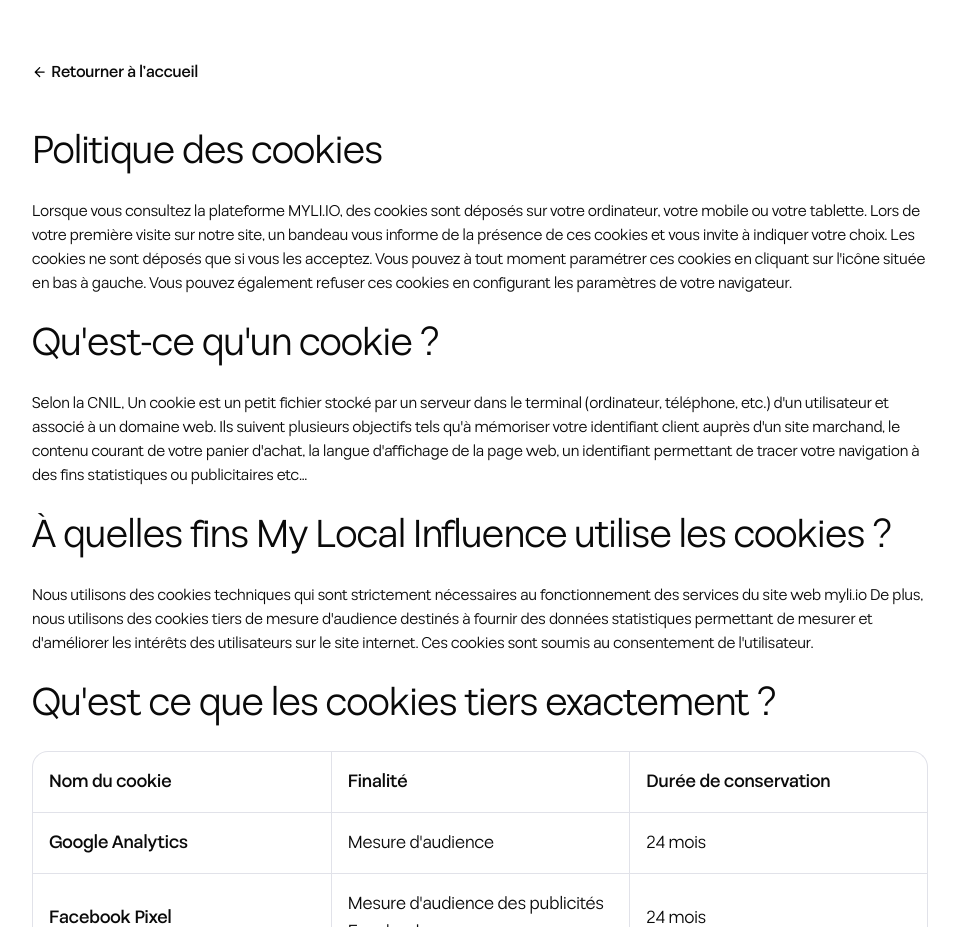
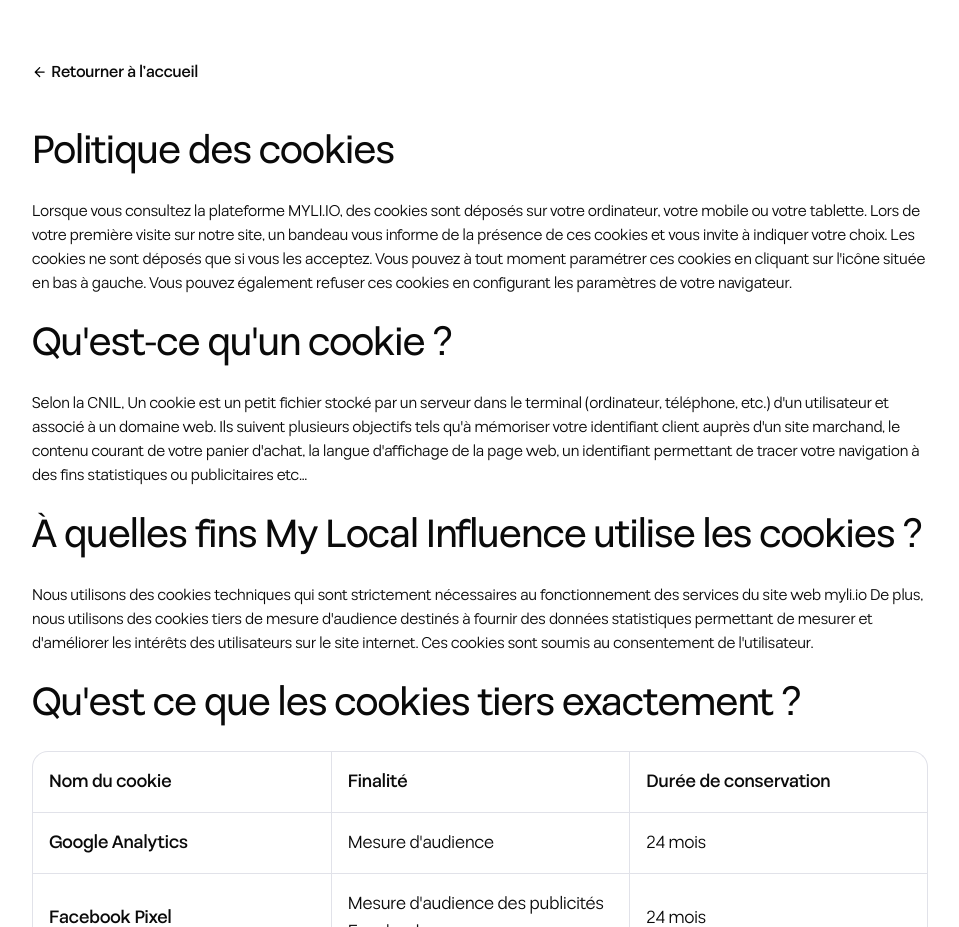
Before and after one commit to floriannicolas/myli-landing-page, a Next.js app: page /politique-cookies in a window 1280 px wide. Shown: the part 420-1347 px from the top of the page, without its empty margins (160-1119 px from the left). Built offline with nearby package versions, Linux system fonts and the light colour scheme.

Commit message:
updating h2 styles

```diff
--- a/src/app/politique-cookies/page.tsx
+++ b/src/app/politique-cookies/page.tsx
@@ -28,7 +28,7 @@ export default function Page() {
             <span className="font-semibold">Retourner à l’accueil</span>
           </Link>
           <div className="mt-4 lg:mt-10">
-            <h2 className="text-[2rem] leading-[2.5rem] lg:text-[2.5rem] lg:leading-[3rem] tracking-[-.01em]">
+            <h2 className="font-medium text-[1.75rem] leading-[2.25rem] lg:text-[2.5rem] lg:leading-[3rem] tracking-[-.01em]">
               Politique des cookies
             </h2>
             <p className="mt-4 lg:mt-6">
@@ -41,7 +41,7 @@ export default function Page() {
               l&apos;icône située en bas à gauche. Vous pouvez également refuser
               ces cookies en configurant les paramètres de votre navigateur.
             </p>
-            <h2 className="mt-6 text-[2rem] leading-[2.5rem] lg:text-[2.5rem] lg:leading-[3rem] tracking-[-.01em]">
+            <h2 className="mt-6 font-medium text-[1.75rem] leading-[2.25rem] lg:text-[2.5rem] lg:leading-[3rem] tracking-[-.01em]">
               Qu&apos;est-ce qu&apos;un cookie ?
             </h2>
             <p className="mt-4 lg:mt-6">
@@ -54,7 +54,7 @@ export default function Page() {
               identifiant permettant de tracer votre navigation à des fins
               statistiques ou publicitaires etc…
             </p>
-            <h2 className="mt-6 text-[2rem] leading-[2.5rem] lg:text-[2.5rem] lg:leading-[3rem] tracking-[-.01em]">
+            <h2 className="mt-6 font-medium text-[1.75rem] leading-[2.25rem] lg:text-[2.5rem] lg:leading-[3rem] tracking-[-.01em]">
               À quelles fins My Local Influence utilise les cookies ?
             </h2>
             <p className="mt-4 lg:mt-6">
@@ -66,7 +66,7 @@ export default function Page() {
               internet. Ces cookies sont soumis au consentement de
               l&apos;utilisateur.
             </p>
-            <h2 className="mt-6 text-[2rem] leading-[2.5rem] lg:text-[2.5rem] lg:leading-[3rem] tracking-[-.01em]">
+            <h2 className="mt-6 font-medium text-[1.75rem] leading-[2.25rem] lg:text-[2.5rem] lg:leading-[3rem] tracking-[-.01em]">
               Qu&apos;est ce que les cookies tiers exactement ?
             </h2>
             <div className="overflow-x-auto mt-4 lg:mt-6">
--- a/src/app/politique-de-confidentialite/page.tsx
+++ b/src/app/politique-de-confidentialite/page.tsx
@@ -375,7 +375,7 @@ export default function Page() {
             <span className="font-semibold">Retourner à l’accueil</span>
           </Link>
           <div className="mt-4 lg:mt-10">
-            <h2 className="text-[2rem] leading-[2.5rem] lg:text-[2.5rem] lg:leading-[3rem] tracking-[-.01em]">
+            <h2 className="font-medium text-[1.75rem] leading-[2.25rem] lg:text-[2.5rem] lg:leading-[3rem] tracking-[-.01em]">
               Synthèse de la politique de confidentialité
             </h2>
             <p className="mt-4 lg:mt-6">
@@ -507,7 +507,7 @@ export default function Page() {
               collecte respectueuse des consommateurs, en adéquation avec la
               finalité déterminée.
             </div>
-            <h2 className="my-8 lg:my-16 text-[2rem] leading-[2.5rem] lg:text-[2.5rem] lg:leading-[3rem] tracking-[-.01em]">
+            <h2 className="my-8 lg:my-16 font-medium text-[1.75rem] leading-[2.25rem] lg:text-[2.5rem] lg:leading-[3rem] tracking-[-.01em]">
               Politique de confidentialité
             </h2>
             <Accordion type="multiple" className="w-full">
```
